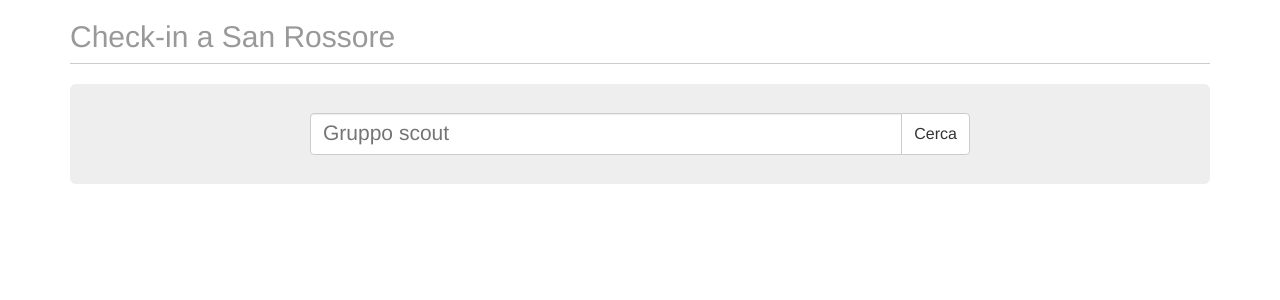
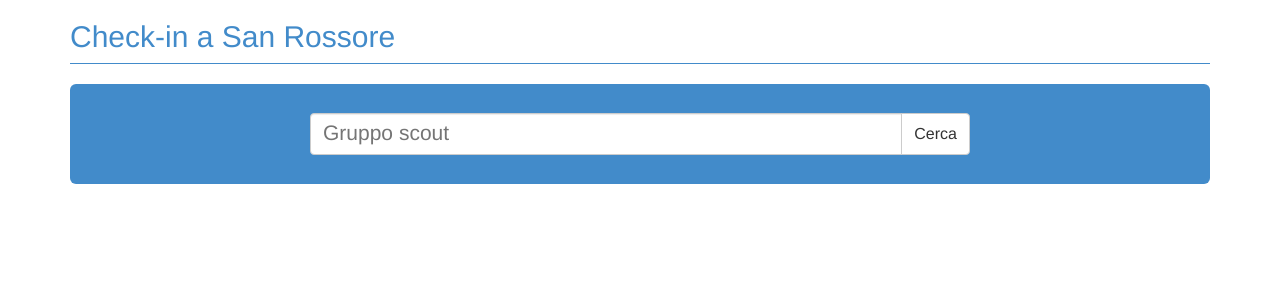
Before and after one commit to route-nazionale/bureau_manager, a Django app: page /check-in/ in a window 1280 px wide. Shown: the top 300 px of the page. Run offline with Django 3.2, Linux system fonts and the light colour scheme; a user stored in the database is signed in; data that the repository does not hold is empty; parts of the project's set-up code (start-up, migrations or seed data) failed here and were passed over; some libraries are stand-ins or nearby versions.

Commit message:
Adattati colori a quelli esistenti

```diff
--- a/edda/templates/check-in.html
+++ b/edda/templates/check-in.html
@@ -83,12 +83,15 @@
                 border-radius: 2px;
                 padding: 2px;
             }
+            .header *{color: #428bca;}
             .header {
-                border-bottom: solid thin #cccccc;
+
+                border-bottom: solid thin #428bca;
                 margin-bottom: 20px;
             }
             .jumbotron {
                 padding: 24px;
+                background-color: #428bca;
             }
             #clan .form-control,
             #clan .input-group-btn .btn {
```
